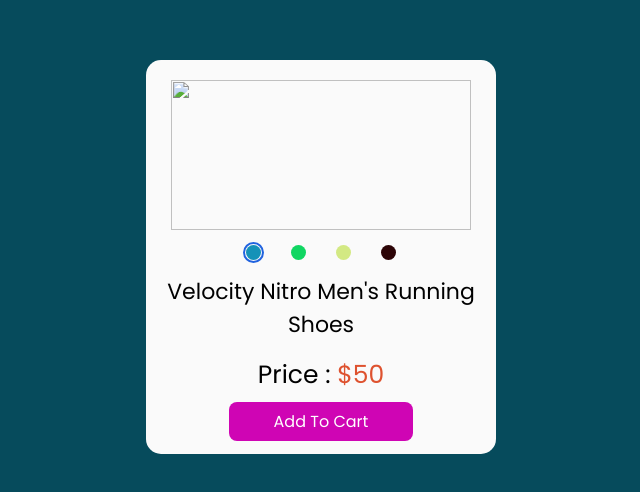
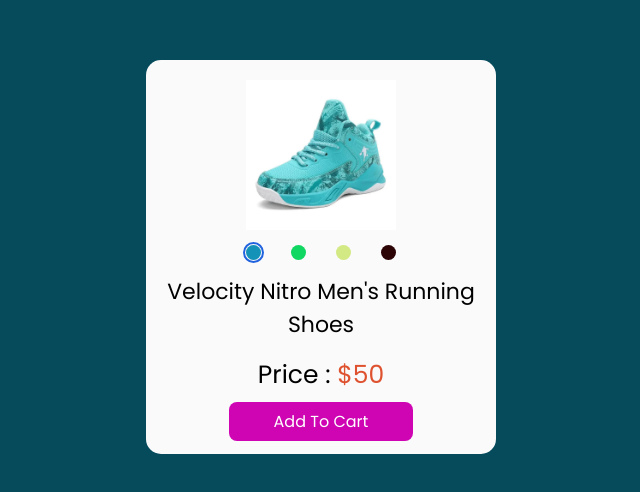
Before and after one commit to Davizera-cmd/frontende, a plain HTML site: page index.html in a window 1280 px wide. Shown: the part 140-632 px from the top of the page, without its empty margins (319-959 px from the left). Drawn offline with nearby package versions, Linux system fonts and the light colour scheme.

Commit message:
Update index.html

```diff
--- a/index.html
+++ b/index.html
@@ -12,7 +12,7 @@
    <div class="container">
        <div class="product">
            <div class="image">
-               <img class="product-image" src="images/ciano.webp" alt="">
+               <img class="product-image" src="ciano.webp" alt="">
            </div>
            <div class="color">
                <span class="orange active" data-image="ciano.webp" data-color="#00FFFF"></span>
```
